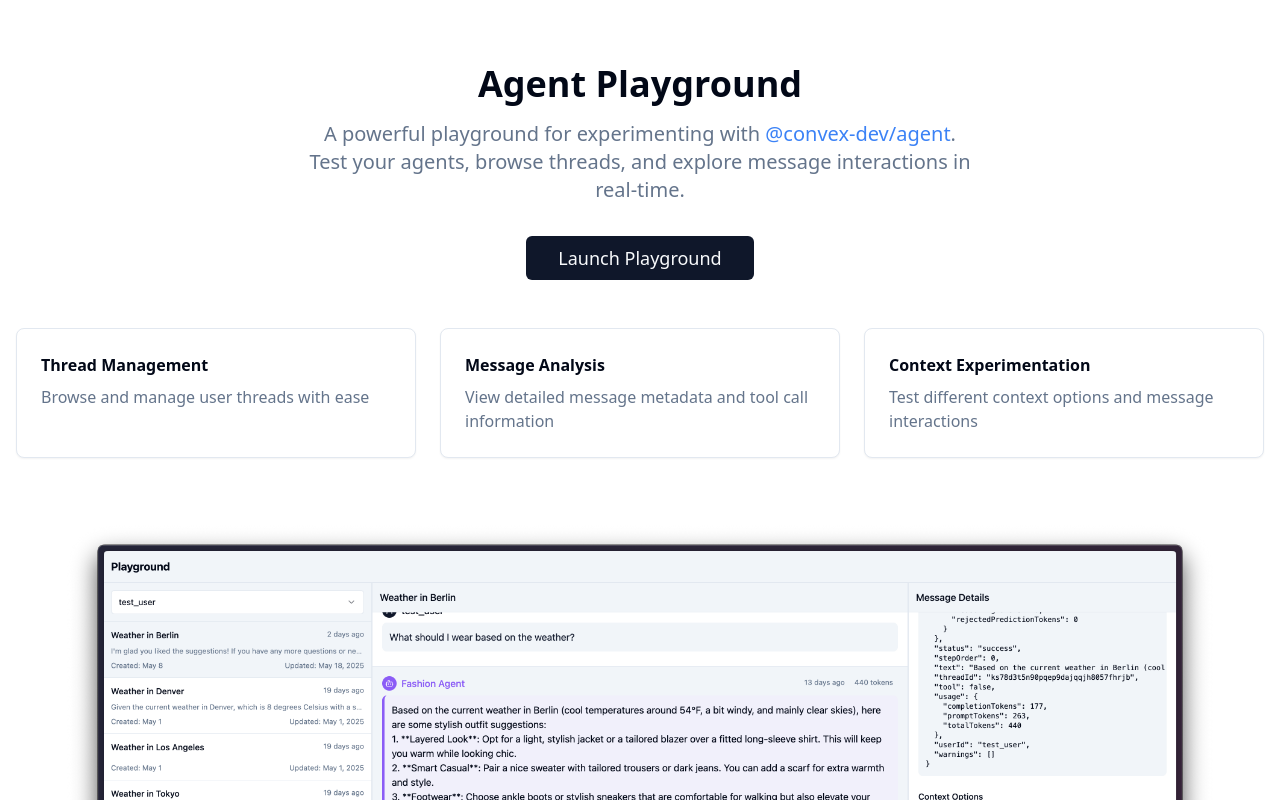
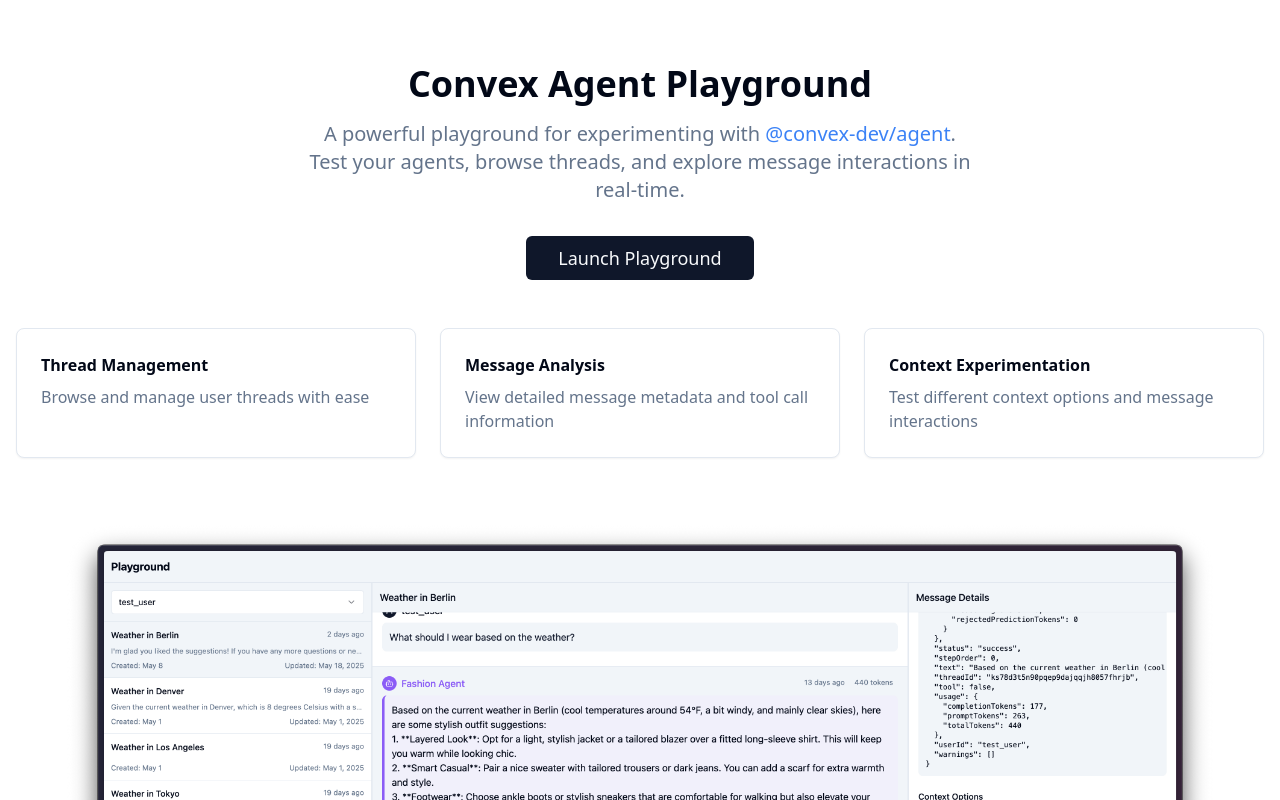
Before and after one commit to weswinder/agent, a React (Vite) app in the folder playground/: page / in a window 1280 px wide. Shown: the top 800 px of the page. Built offline with nearby package versions, Linux system fonts and the light colour scheme.

Commit message:
add convex to branding

```diff
--- a/playground/index.html
+++ b/playground/index.html
@@ -10,7 +10,7 @@
     <meta name="robots" content="index" />
     <link rel="icon" href="/favicon.ico" />
 
-    <meta property="og:title" content="Agent Playground" />
+    <meta property="og:title" content="Convex Agent Playground" />
     <meta property="og:description" content="Evaluate and test agents using @convex-dev/agent" />
     <meta property="og:type" content="website" />
     <meta property="og:image" content="/screenshot.png" />
--- a/playground/src/pages/Index.tsx
+++ b/playground/src/pages/Index.tsx
@@ -20,7 +20,7 @@
       {/* Hero Section */}
       <div className="container mx-auto px-4 py-16">
         <div className="text-center mb-12">
-          <h1 className="text-4xl font-bold mb-4">Agent Playground</h1>
+          <h1 className="text-4xl font-bold mb-4">Convex Agent Playground</h1>
           <p className="text-xl text-muted-foreground max-w-2xl mx-auto">
             A powerful playground for experimenting with{" "}
             <a
```
